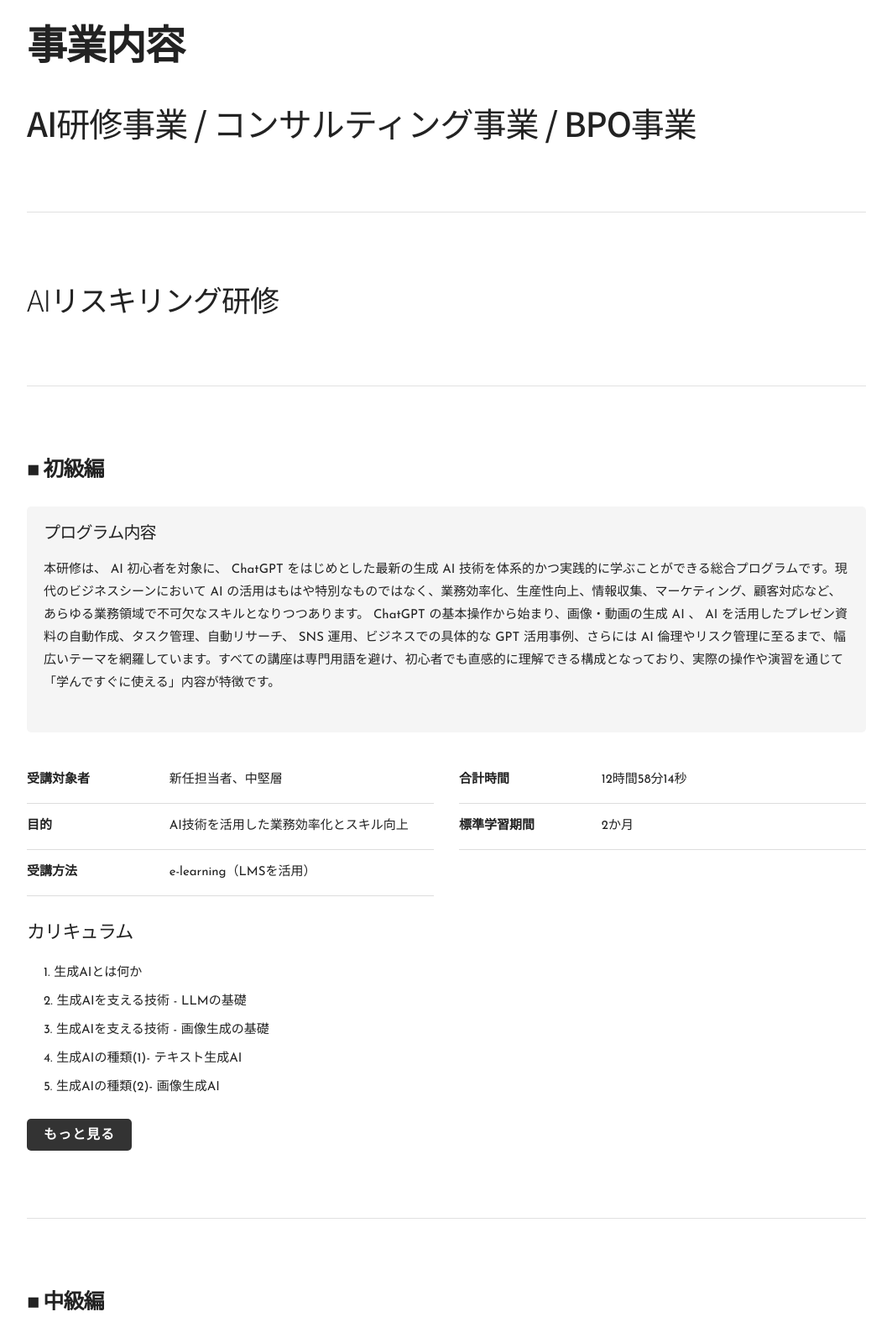
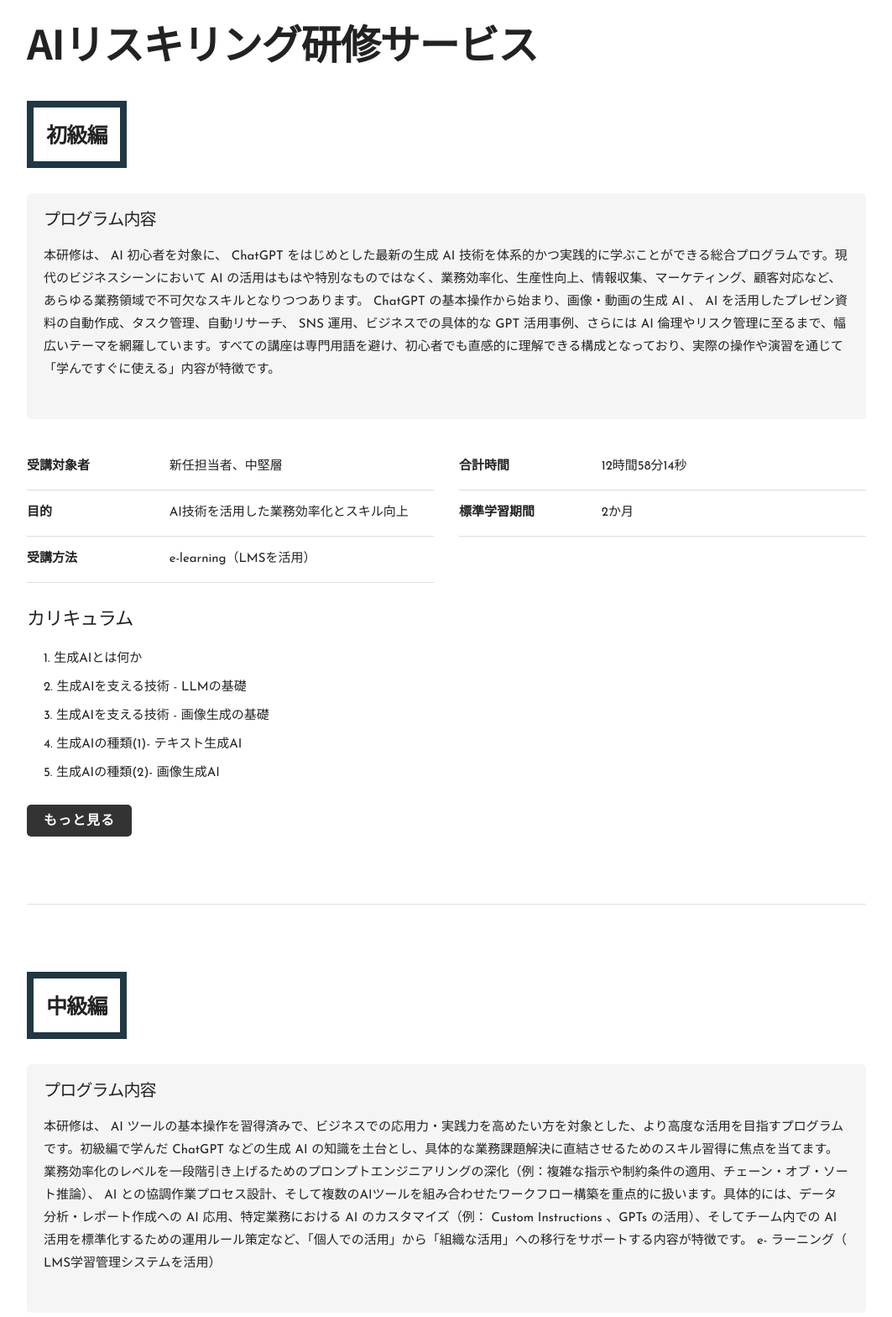
Before and after one commit to caster-inc/ctj, a website: page public/index.html in a window 1280 px wide. Shown: the part 760-2328 px from the top of the page at 84% size, without its empty margins (108-1171 px from the left). Drawn offline with nearby package versions, Linux system fonts and the light colour scheme.

Commit message:
20251113 index修正

```diff
--- a/public/css/skeleton.css
+++ b/public/css/skeleton.css
@@ -854,6 +854,10 @@ font-family: "Noto Sans JP", "HelveticaNeue", "Helvetica Neue", Helvetica, Arial
 
 /* Larger than tablet */
 @media (max-width: 750px) {
+  .hero-area {
+    height: 40vh;
+  }
+
   .hero-area img {
     width: 80%;
   }
--- a/public/index.html
+++ b/public/index.html
@@ -43,18 +43,11 @@
 
   <section class="service-wire" id="what">
     <div class="inner">
-      <h2 class="heading noto-sans-jp">事業内容</h2>
-      <div class="service-caset">
-        <h3 class="noto-sans-jp">AI研修事業 / コンサルティング事業 / BPO事業</h3>
-      </div>
-      <hr>
+      <h2 class="heading noto-sans-jp">AIリスキリング研修サービス</h2>
 
       <div class="training-section">
-        <h3 class="noto-sans-jp" style="font-size: 3.5rem; margin-top: 40px; margin-bottom: 20px;">AIリスキリング研修</h3>
 
-        <hr>
-
-        <h4 class="noto-sans-jp" style="font-size: 2.5rem; margin-bottom: 30px; font-weight: bold;">■ 初級編</h4>
+        <h4 class="noto-sans-jp" style="font-size: 2.5rem; margin-bottom: 30px; font-weight: bold; border: solid 8px #203744; padding: 15px; display: inline-block;">初級編</h4>
 
         <!-- プログラム内容 -->
         <div class="program-description" style="background-color: #f5f5f5; padding: 20px; margin-bottom: 30px; border-radius: 5px;">
@@ -125,7 +118,7 @@
 
       <!-- 中級編 -->
       <div class="training-section" style="margin-top: 60px;">
-        <h4 class="noto-sans-jp" style="font-size: 2.5rem; margin-bottom: 30px; font-weight: bold;">■ 中級編</h4>
+        <h4 class="noto-sans-jp" style="font-size: 2.5rem; margin-bottom: 30px; font-weight: bold; border: solid 8px #203744; padding: 15px; display: inline-block;">中級編</h4>
 
         <!-- プログラム内容 -->
         <div class="program-description" style="background-color: #f5f5f5; padding: 20px; margin-bottom: 30px; border-radius: 5px;">
@@ -196,7 +189,7 @@
 
       <!-- 上級編 -->
       <div class="training-section" style="margin-top: 60px;">
-        <h4 class="noto-sans-jp" style="font-size: 2.5rem; margin-bottom: 30px; font-weight: bold;">■ 上級編</h4>
+        <h4 class="noto-sans-jp" style="font-size: 2.5rem; margin-bottom: 30px; font-weight: bold; border: solid 8px #203744; padding: 15px; display: inline-block;">上級編</h4>
 
         <!-- プログラム内容 -->
         <div class="program-description" style="background-color: #f5f5f5; padding: 20px; margin-bottom: 30px; border-radius: 5px;">
@@ -267,7 +260,7 @@
 
       <!-- 中級＋上級編 -->
       <div class="training-section" style="margin-top: 60px;">
-        <h4 class="noto-sans-jp" style="font-size: 2.5rem; margin-bottom: 30px; font-weight: bold;">■ 中級＋上級編</h4>
+        <h4 class="noto-sans-jp" style="font-size: 2.5rem; margin-bottom: 30px; font-weight: bold; border: solid 8px #203744; padding: 15px; display: inline-block;">中級＋上級編</h4>
 
         <!-- プログラム内容 -->
         <div class="program-description" style="background-color: #f5f5f5; padding: 20px; margin-bottom: 30px; border-radius: 5px;">
```
